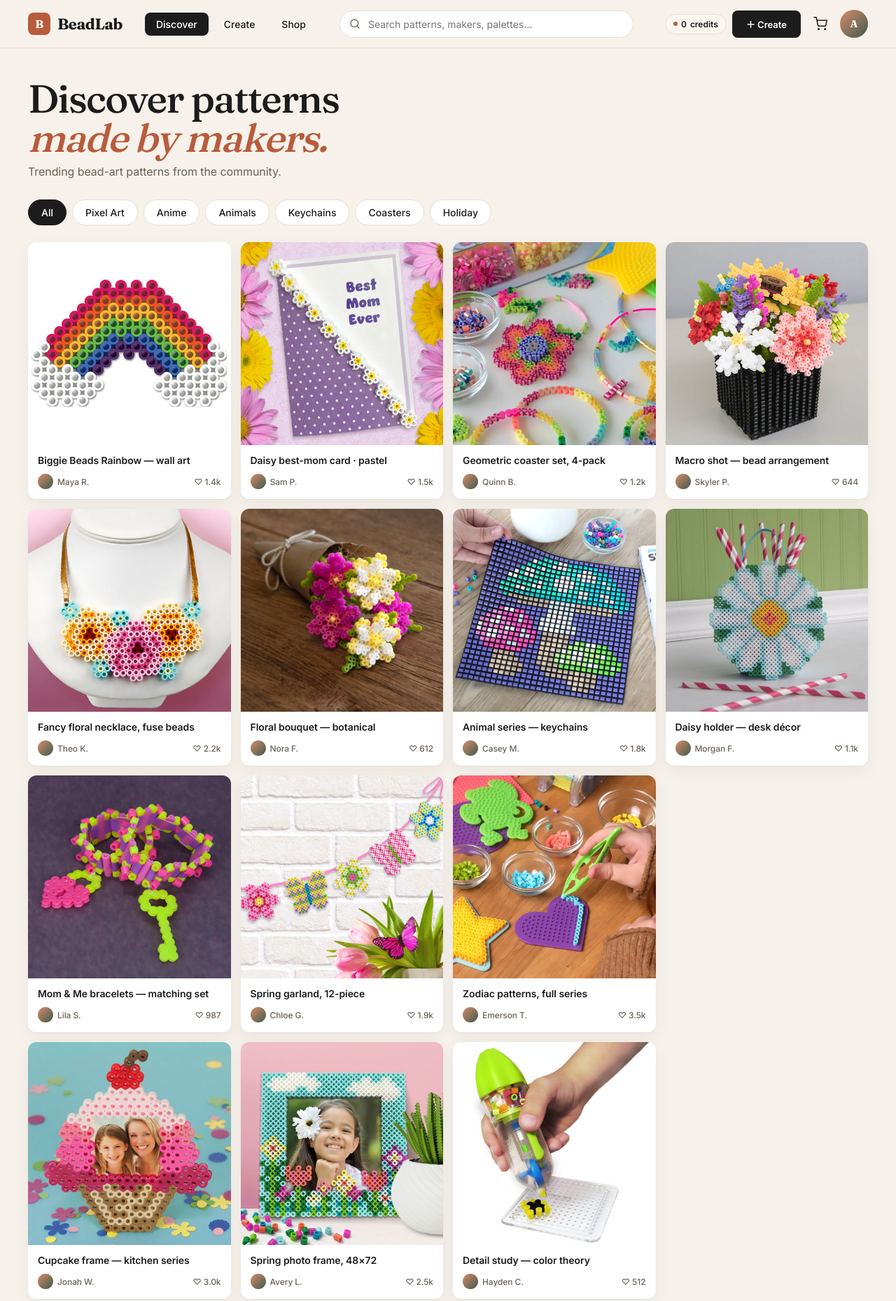
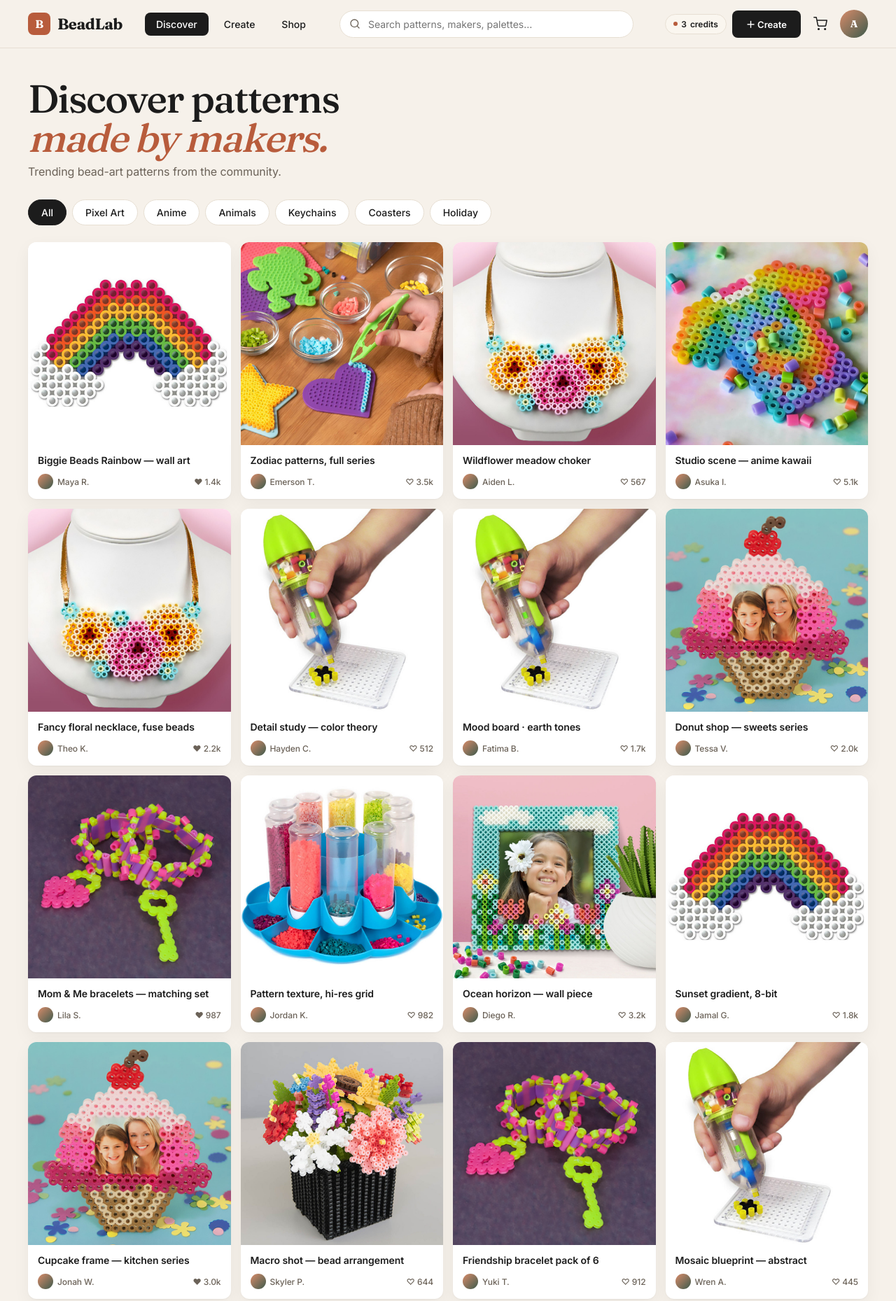
Before and after one commit to KerroKapple/Perler, a plain HTML site: page index.html in a window 1280 px wide. Shown: the top 1859 px of the page at 70% size. Drawn offline with Linux system fonts and the light colour scheme.

Commit message:
feat: expand mock data — 48 feed items, 2 mine demos, 4 default likes, 3 saves, 3 welcome credits

```diff
--- a/index.html
+++ b/index.html
@@ -1142,14 +1142,33 @@ function applyWatermark(canvas){
 }
 
 /* ===== 数据层（localStorage） ===== */
+// Schema 版本：变了就强制重建 mock 种子
+const SEED_VERSION='2026-04-29-v2';
+if(localStorage.getItem('seedver')!==SEED_VERSION){
+  ['feed','mine','likes','saves'].forEach(k=>localStorage.removeItem(k));
+  localStorage.setItem('seedver',SEED_VERSION);
+  if(!localStorage.getItem('credits'))localStorage.setItem('credits','3'); // 欢迎赠 3 张 HD
+}
+
+function seedMine(){
+  return [
+    {id:'m_demo1',title:'My first cat keychain',author:'Avery Chen',likes:24,tags:['Animals','Keychains'],size:24,colors:5,beads:576,thumb:'assets/feed/beauty3.jpg'},
+    {id:'m_demo2',title:'Sunset coaster — 4 pack',author:'Avery Chen',likes:11,tags:['Coasters'],size:29,colors:6,beads:841,thumb:'assets/feed/beauty2.jpg'},
+  ];
+}
+function seedLikes(feed){return feed.slice(0,4).map(x=>x.id)}  // 默认点过 4 个
+function seedSaves(feed){return [feed[5].id,feed[12].id,feed[18].id]} // 默认收藏 3 个
+
+const _initFeed=JSON.parse(localStorage.getItem('feed')||'null')||seedFeed();
 const DB={
-  feed: JSON.parse(localStorage.getItem('feed')||'null') || seedFeed(),
+  feed: _initFeed,
   cart: JSON.parse(localStorage.getItem('cart')||'[]'),
-  mine: JSON.parse(localStorage.getItem('mine')||'[]'),
-  likes: new Set(JSON.parse(localStorage.getItem('likes')||'[]')),
-  saves: new Set(JSON.parse(localStorage.getItem('saves')||'[]')),
+  mine: JSON.parse(localStorage.getItem('mine')||'null') || seedMine(),
+  likes: new Set(JSON.parse(localStorage.getItem('likes')||'null') || seedLikes(_initFeed)),
+  saves: new Set(JSON.parse(localStorage.getItem('saves')||'null') || seedSaves(_initFeed)),
   save(){localStorage.setItem('feed',JSON.stringify(this.feed));localStorage.setItem('cart',JSON.stringify(this.cart));localStorage.setItem('mine',JSON.stringify(this.mine));localStorage.setItem('likes',JSON.stringify([...this.likes]));localStorage.setItem('saves',JSON.stringify([...this.saves]))}
 };
+DB.save();
 
 /* === Filter & search state === */
 let activeChip='All';
@@ -1173,6 +1192,7 @@ function filteredFeed(){
 }
 function seedFeed(){
   const samples=[
+    // === 第一批：原 17 条精选 ===
     {img:'rainbow.jpg',title:'Biggie Beads Rainbow — wall art',author:'Maya R.',likes:1432,tags:['Pixel Art','Holiday'],size:48,colors:8,beads:2304},
     {img:'floral-necklace.jpg',title:'Fancy floral necklace, fuse beads',author:'Theo K.',likes:2189,tags:['Animals','Coasters'],size:32,colors:6,beads:1024},
     {img:'bracelets.jpg',title:'Mom &amp; Me bracelets — matching set',author:'Lila S.',likes:987,tags:['Keychains'],size:24,colors:5,beads:576},
@@ -1190,6 +1210,38 @@ function seedFeed(){
     {img:'detail2.jpg',title:'Pattern texture, hi-res grid',author:'Jordan K.',likes:982,tags:['Pixel Art'],size:64,colors:6,beads:4096},
     {img:'detail3.jpg',title:'Macro shot — bead arrangement',author:'Skyler P.',likes:644,tags:['Pixel Art'],size:48,colors:6,beads:2304},
     {img:'daisy-holder.jpg',title:'Daisy holder — desk décor',author:'Morgan F.',likes:1109,tags:['Holiday'],size:29,colors:5,beads:841},
+    // === 第二批：变体重用 ===
+    {img:'beauty4.jpg',title:'Galaxy series — Aries to Pisces',author:'Kenji N.',likes:4218,tags:['Anime','Pixel Art'],size:48,colors:9,beads:2304},
+    {img:'rainbow.jpg',title:'Pride flag mini, 16×16 magnet',author:'Sofia P.',likes:5102,tags:['Pixel Art','Keychains'],size:16,colors:7,beads:256},
+    {img:'cupcake-frame.jpg',title:'Birthday cake — party set',author:'Ahmed F.',likes:2756,tags:['Holiday','Coasters'],size:32,colors:6,beads:1024},
+    {img:'daisy-card.jpg',title:'Mother\'s Day greeting, pastel',author:'Olivia C.',likes:1893,tags:['Holiday'],size:24,colors:5,beads:576},
+    {img:'spring-garland.jpg',title:'Easter egg garland — 8 pieces',author:'Niko V.',likes:721,tags:['Holiday','Animals'],size:24,colors:6,beads:576},
+    {img:'beauty3.jpg',title:'Forest critters — woodland set',author:'Zara H.',likes:2034,tags:['Animals','Keychains'],size:24,colors:6,beads:576},
+    {img:'beauty1.jpg',title:'Stained glass pixel — geometric',author:'Marco D.',likes:1320,tags:['Pixel Art','Coasters'],size:48,colors:8,beads:2304},
+    {img:'floral-necklace.jpg',title:'Wildflower meadow choker',author:'Aiden L.',likes:567,tags:['Coasters'],size:32,colors:7,beads:1024},
+    {img:'detail1.jpg',title:'Mood board · earth tones',author:'Fatima B.',likes:1655,tags:['Pixel Art','Coasters'],size:48,colors:6,beads:2304},
+    {img:'photo-frame.jpg',title:'Ocean horizon — wall piece',author:'Diego R.',likes:3187,tags:['Coasters'],size:64,colors:8,beads:4096},
+    {img:'bracelets.jpg',title:'Friendship bracelet pack of 6',author:'Yuki T.',likes:912,tags:['Keychains'],size:16,colors:5,beads:256},
+    {img:'detail2.jpg',title:'Pixel ramen bowl, 48×48',author:'Hiro S.',likes:2789,tags:['Anime','Pixel Art'],size:48,colors:7,beads:2304},
+    {img:'detail3.jpg',title:'Crystal cluster — gem collection',author:'Liam P.',likes:778,tags:['Pixel Art'],size:32,colors:6,beads:1024},
+    {img:'beauty2.jpg',title:'Modern quilt squares — set of 9',author:'Chloé M.',likes:1456,tags:['Coasters','Pixel Art'],size:29,colors:6,beads:841},
+    {img:'picture-display.jpg',title:'Polaroid picture stand',author:'Beckett W.',likes:489,tags:['Coasters'],size:32,colors:5,beads:1024},
+    {img:'daisy-holder.jpg',title:'Pencil cup — desk org series',author:'Ines K.',likes:823,tags:['Holiday'],size:32,colors:5,beads:1024},
+    {img:'floral-bouquet.jpg',title:'Tulip bouquet — Dutch palette',author:'Pieter J.',likes:1234,tags:['Holiday'],size:48,colors:7,beads:2304},
+    // === 第三批：anime / character / coaster sets ===
+    {img:'beauty4.jpg',title:'Pokémon-style starter trio',author:'Rin O.',likes:6892,tags:['Anime','Pixel Art'],size:32,colors:8,beads:1024},
+    {img:'beauty3.jpg',title:'Cat trio — coffee shop café',author:'Mei L.',likes:3421,tags:['Animals','Keychains'],size:24,colors:5,beads:576},
+    {img:'beauty1.jpg',title:'Studio scene — anime kawaii',author:'Asuka I.',likes:5128,tags:['Anime','Pixel Art'],size:48,colors:8,beads:2304},
+    {img:'cupcake-frame.jpg',title:'Donut shop — sweets series',author:'Tessa V.',likes:2009,tags:['Animals','Coasters'],size:32,colors:7,beads:1024},
+    {img:'rainbow.jpg',title:'Sunset gradient, 8-bit',author:'Jamal G.',likes:1823,tags:['Pixel Art'],size:32,colors:8,beads:1024},
+    {img:'detail1.jpg',title:'Mosaic blueprint — abstract',author:'Wren A.',likes:445,tags:['Pixel Art'],size:48,colors:6,beads:2304},
+    {img:'spring-garland.jpg',title:'Christmas garland — Nordic',author:'Astrid B.',likes:2876,tags:['Holiday'],size:24,colors:6,beads:576},
+    {img:'bracelets.jpg',title:'Beach friendship set, summer',author:'Solana E.',likes:1567,tags:['Keychains'],size:16,colors:5,beads:256},
+    {img:'floral-necklace.jpg',title:'Cherry blossom branch — long',author:'Haruki M.',likes:3398,tags:['Coasters','Anime'],size:48,colors:6,beads:2304},
+    {img:'photo-frame.jpg',title:'Mountain skyline wall piece',author:'Kit O.',likes:1098,tags:['Coasters'],size:64,colors:7,beads:4096},
+    {img:'detail3.jpg',title:'Texture explorer — gallery 12',author:'Saskia P.',likes:712,tags:['Pixel Art'],size:48,colors:6,beads:2304},
+    {img:'daisy-card.jpg',title:'Anniversary card — gold accents',author:'Owen R.',likes:1244,tags:['Holiday'],size:32,colors:5,beads:1024},
+    {img:'beauty2.jpg',title:'Tile pattern — Moroccan blue',author:'Layla N.',likes:2345,tags:['Coasters','Pixel Art'],size:29,colors:6,beads:841},
   ];
   return samples.map((s,i)=>({id:'s'+i,...s,thumb:'assets/feed/'+s.img}));
 }
```
